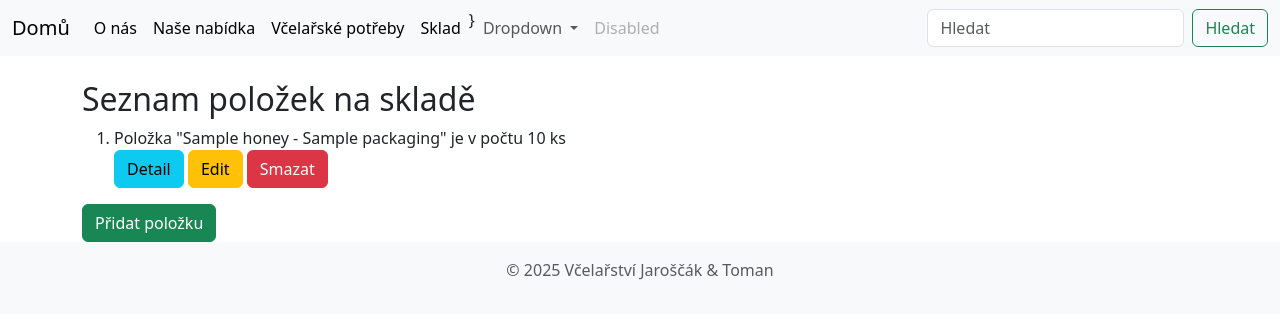
After one commit to Fingyy/Honey_onlineshop, a Django app: page /sklad/seznam/ in a window 1280 px wide. The commit adds this page. Shown: the top 319 px of the page. Run offline with Django 5.2, Linux system fonts and the light colour scheme; a user stored in the database is signed in; tables that the repository leaves empty hold one stand-in row (values such as "Sample post").

Commit message:
feat: dodelani položky na sklad (Delete, Update,Create) - View, html, url

```diff
--- a/Honey_onlineshop/urls.py
+++ b/Honey_onlineshop/urls.py
@@ -21,7 +21,9 @@ from django.conf.urls.static import static
 
 from shop.models import (Honey, HoneyProductOnStock, DeliveryAndPay, Packaging)
 from shop.views import (BaseView, AboutUsView, HoneyListView, HoneyDetailView, HoneyCreateView, HoneyDeleteView,
-                        HoneyUpdateView, HoneyProductOnStockCreateView, PackagingCreateView, PackagingDeleteView)
+                        HoneyUpdateView, HoneyProductOnStockCreateView, HoneyProductOnStockListView,
+                        HoneyProductOnStockUpdateView, HoneyProductOnStockDeleteView,
+                        PackagingCreateView, PackingUpdateView, PackagingDeleteView)
 
 admin.site.register([Honey, HoneyProductOnStock, DeliveryAndPay, Packaging])
 
@@ -34,9 +36,13 @@ urlpatterns = [
     path('medy/vytvorit/', HoneyCreateView.as_view(), name='honey_create'),
     path('medy/smazat/<int:pk>', HoneyDeleteView.as_view(), name='honey_delete'),
     path('medy/update/<int:pk>', HoneyUpdateView.as_view(), name='honey_update'),
-    path('med-produkt/vytvorit/', HoneyProductOnStockCreateView.as_view(), name='honey_prod_create'),
+    path('sklad/seznam/', HoneyProductOnStockListView.as_view(), name='stock_prod_list'),
+    path('sklad/vytvorit/', HoneyProductOnStockCreateView.as_view(), name='stock_prod_create'),
+    path('sklad/update/<int:pk>', HoneyProductOnStockUpdateView.as_view(), name='stock_prod_update'),
+    path('sklad/smazat/<int:pk>', HoneyProductOnStockDeleteView.as_view(), name='stock_prod_delete'),
     path('baleni/vytvorit/', PackagingCreateView.as_view(), name='packaging_create'),
-    path('baleni/smazat/<int:pk>', PackagingDeleteView.as_view(), name='packaging_delete'),
+    path('baleni/smazat/<pk>', PackagingDeleteView.as_view(), name='packaging_delete'),
+    path('baleni/update/<int>:pk', PackingUpdateView.as_view(), name='packaging_update'),
 ]
 
 if settings.DEBUG:
--- a/shop/models.py
+++ b/shop/models.py
@@ -23,6 +23,13 @@ class HoneyProductOnStock(models.Model):
     honey_packaging = models.ForeignKey(Packaging, on_delete=models.CASCADE)
     quantity = models.IntegerField(validators=[MinValueValidator(0)])
 
+    """UniqueConstraint zajistí, že do Modelu nepřidám stejnou položku 2x (je to bezpečnost na úrovni databáze)"""
+
+    class Meta:
+        constraints = [
+            models.UniqueConstraint(fields=['honey_name'], name='unique_product')
+        ]
+
     def __str__(self):
         return f'{self.honey_name} - {self.honey_packaging.name}'
 
--- a/shop/templates/honey/honey_list.html
+++ b/shop/templates/honey/honey_list.html
@@ -33,9 +33,9 @@
     </div>
     <br>
 {% endfor%}
-    {% if user.is_superuser%}
+    {% if user.is_superuser %}
     <a href=" {% url 'honey_create' %}" class="btn btn-success">Přidat med</a>
-    <a href=" {% url 'honey_prod_create' %}" class="btn btn-success">Přidat produkt</a>
+    <a href=" {% url 'stock_prod_create' %}" class="btn btn-success">Přidat produkt</a>
     {% endif %}
 </div>
 {% endblock%}
--- a/shop/templates/navbar.html
+++ b/shop/templates/navbar.html
@@ -20,9 +20,11 @@
                 <a class="nav-link active" aria-current="page" href="#">Včelařské potřeby</a>
              </li>
 
+            {% if user.is_superuser %}
             <li class="nav-item">
-          <a class="nav-link active" aria-current="page" href="#">Sklad</a>
+                <a class="nav-link active" aria-current="page" href="{% url 'stock_prod_list' %}">Sklad</a>
             </li>}
+            {% endif %}
 
         <li class="nav-item dropdown">
           <a class="nav-link dropdown-toggle" href="#" role="button" data-bs-toggle="dropdown" aria-expanded="false">
--- a/shop/templates/packaging/packaging_delete.html
+++ b/shop/templates/packaging/packaging_delete.html
@@ -4,7 +4,7 @@
   <form method="post">
     {% csrf_token %}
     <p>
-      Jste si jistý, že chcete smazat type balení <strong>"{{ packaging.name }}"</strong> z databáze?
+      Jste si jistý, že chcete smazat type balení <strong>"{{ packaging.name }}"</strong> z databáze {{ packaging.id }}?
     </p>
       <button type="submit" class="btn btn-primary">Potvrdit</button>
       <button type="button" class="btn btn-secondary"
--- a/shop/templates/honey_product/honey_prod_create.html
+++ b/shop/templates/product_in_stock/prod_in_stock_create.html
@@ -18,7 +18,6 @@
             {{ form.honey_packaging.errors }}
             {{ form.honey_packaging }}
             <a href="{% url 'packaging_create' %}" class="btn btn-info btn-sm">Přidat</a>
-            <a href="{% url 'packaging_delete' packaging.pk %}" class="btn btn-danger btn-sm">Smazat</a>
         </div>
     </div>
 
--- /dev/null
+++ b/shop/templates/product_in_stock/prod_in_stock_list.html
@@ -0,0 +1,17 @@
+{% extends "base.html" %}
+{% load static %}
+
+{% block content %}
+    <h2>Seznam položek na skladě</h2>
+    <ol>
+        {% for item in items_on_stock %}
+            <li>
+                <div>Položka "{{ item }}" je v počtu {{ item.quantity }} ks</div>
+                <a href="{% url 'honey_detail' item.honey_name.pk  %}" class="btn btn-info">Detail</a>
+                <a href="{% url 'stock_prod_update' item.pk %}" class="btn btn-warning">Edit</a>
+                <a href="{% url 'stock_prod_delete' item.pk  %}" class="btn btn-danger">Smazat</a>
+            </li>
+        {% endfor %}
+    </ol>
+    <a href="{% url 'stock_prod_create' %}" class="btn btn-success">Přidat položku</a>
+{% endblock %}
--- a/shop/views.py
+++ b/shop/views.py
@@ -63,7 +63,6 @@ class HoneyUpdateView(LoginRequiredMixin, UserPassesTestMixin, UpdateView):
 class HoneyDeleteView(LoginRequiredMixin, UserPassesTestMixin, DeleteView):
     template_name = 'honey/honey_delete.html'
     model = Honey
-    form_class = HoneyForm
     success_url = reverse_lazy('honey_list')
 
     def test_func(self):
@@ -71,6 +70,16 @@ class HoneyDeleteView(LoginRequiredMixin, UserPassesTestMixin, DeleteView):
 
 
 class PackagingCreateView(LoginRequiredMixin, UserPassesTestMixin, CreateView):
+    template_name = 'packaging/packaging_create.html'
+    model = Packaging
+    form_class = PackagingForm
+    success_url = reverse_lazy('honey_list')
+
+    def test_func(self):
+        return self.request.user.is_superuser
+
+
+class PackingUpdateView(LoginRequiredMixin, UserPassesTestMixin, UpdateView):
     template_name = 'packaging/packaging_create.html'
     model = Packaging
     form_class = PackagingForm
@@ -91,10 +100,39 @@ class PackagingDeleteView(LoginRequiredMixin, UserPassesTestMixin, DeleteView):
 
 
 class HoneyProductOnStockCreateView(LoginRequiredMixin, UserPassesTestMixin, CreateView):
-    template_name = 'honey_product/honey_prod_create.html'
+    template_name = 'product_in_stock/prod_in_stock_create.html'
     model = HoneyProductOnStock
     form_class = HoneyProductOnStockForm
     success_url = reverse_lazy('honey_list')
 
     def test_func(self):
         return self.request.user.is_superuser
+
+
+class HoneyProductOnStockListView(LoginRequiredMixin, UserPassesTestMixin, ListView):
+    template_name = 'product_in_stock/prod_in_stock_list.html'
+    model = HoneyProductOnStock
+    context_object_name = 'items_on_stock'
+
+    def test_func(self):
+        return self.request.user.is_superuser
+
+
+class HoneyProductOnStockUpdateView(LoginRequiredMixin, UserPassesTestMixin, UpdateView):
+    template_name = 'product_in_stock/prod_in_stock_create.html'
+    model = HoneyProductOnStock
+    form_class = HoneyProductOnStockForm
+    success_url = reverse_lazy('honey_list')
+
+    def test_func(self):
+        return self.request.user.is_superuser
+
+
+class HoneyProductOnStockDeleteView(LoginRequiredMixin, UserPassesTestMixin, UpdateView):
+    template_name = 'product_in_stock/prod_in_stock_delete.html'
+    model = HoneyProductOnStock
+    form_class = HoneyProductOnStockForm
+    success_url = reverse_lazy('honey_list')
+
+    def test_func(self):
+        return self.request.user.is_superuser
```
Also changed, not shown: shop/templates/product_in_stock/prod_in_stock_delete.html (added, +13 -0 lines). Lines whose indentation alone changed are shown as unchanged.
